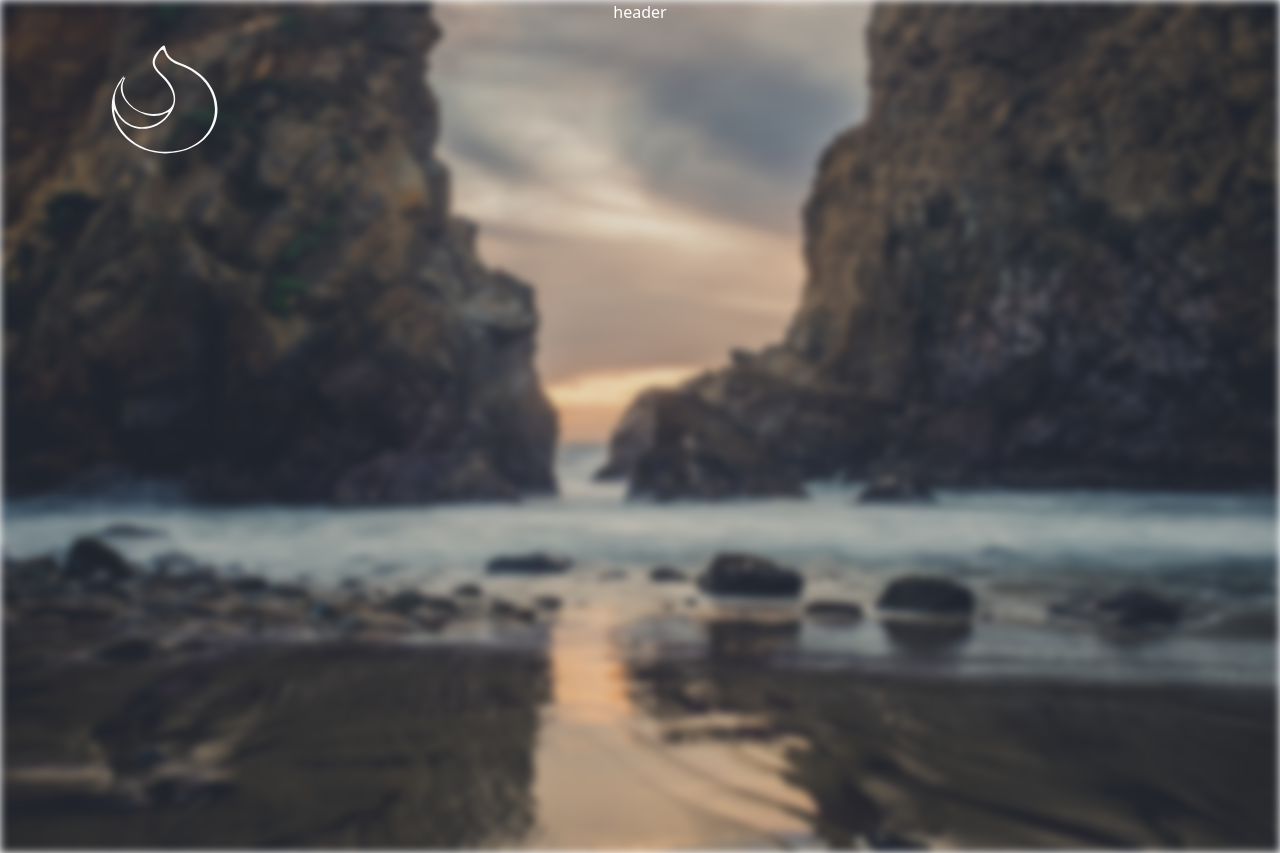
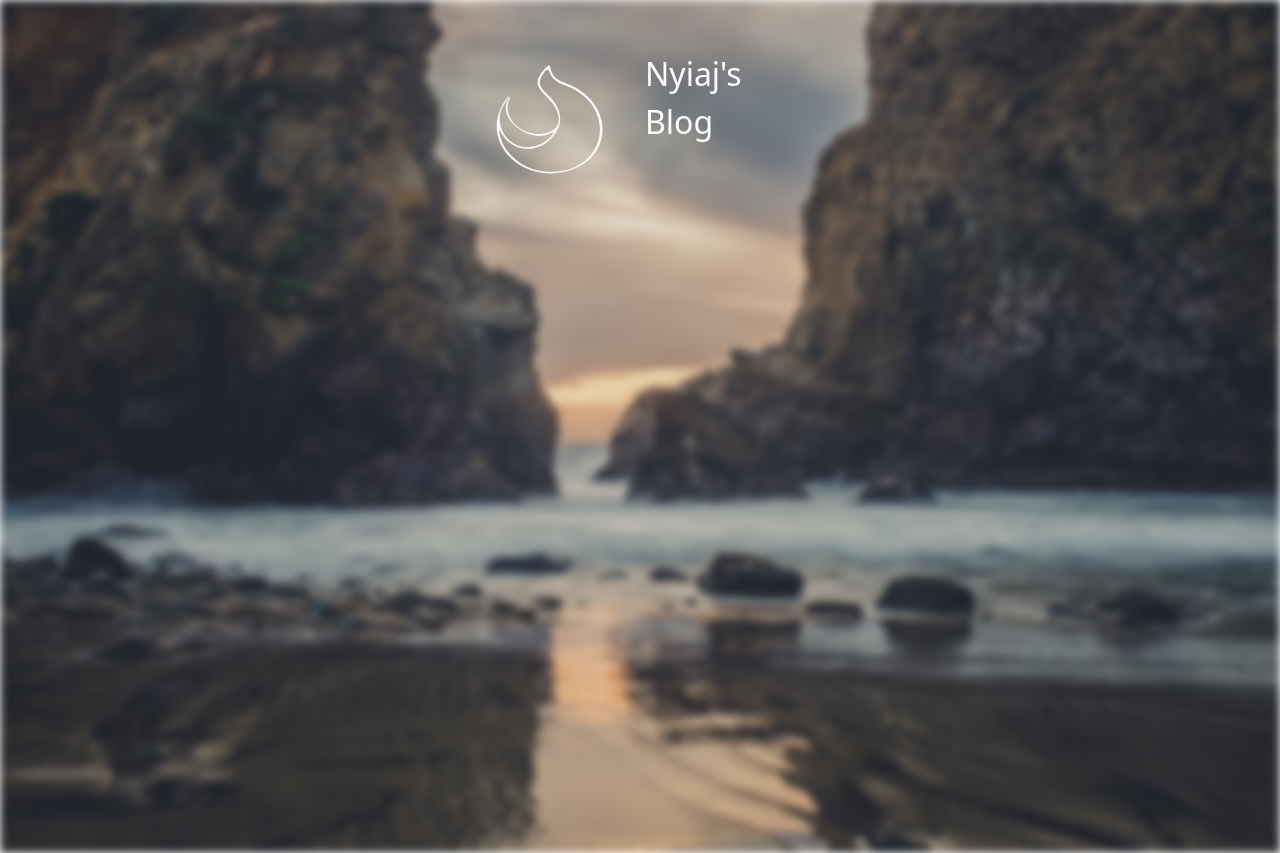
Before and after one commit to FreshMochi/NyiajsBlog, a Next.js app: page / in a window 1280 px wide. Built offline with nearby package versions, Linux system fonts and the light colour scheme.

Commit message:
added grid layout to hero content. added index content to env

```diff
--- a/pages/index.tsx
+++ b/pages/index.tsx
@@ -30,10 +30,15 @@ export default function Home() {
           src={jukkeIcon}
           alt="icon"/>
         </div>
-        <div className='' >
-          <h1>
-            header
-          </h1>
+        <div className={style.heroContent} >
+          <p>
+            Nyiaj's Blog
+          </p>
+        </div>
+      </div>
+      <div className={style.contentSec00}>
+        <div className={style.contentPrint}>
+          <p></p>
         </div>
       </div>
 
--- a/styles/globals.css
+++ b/styles/globals.css
@@ -11,8 +11,8 @@
 @media (prefers-color-scheme: dark) {
   :root {
     --foreground-rgb: 255, 255, 255;
-    --background-start-rgb: 200, 200, 200;
-    --background-end-rgb: 200, 200, 200;
+    --background-start-rgb: 255, 255, 255;
+    --background-end-rgb: 255, 255, 255;
   }
 }
 
@@ -24,5 +24,5 @@ body {
       rgb(var(--background-end-rgb))
     )
     rgb(var(--background-start-rgb));
-    overflow: hidden;
+    overflow-x: hidden;
 }
--- a/styles/index.module.css
+++ b/styles/index.module.css
@@ -10,18 +10,39 @@
             user-select: none;
 }
 
-.iconSVG {
-    height: 200px;
-    width: 200px;
-}
 
 .heroContainer{
     display: grid;
     justify-items: center;
     grid-template-columns: repeat(3, 1fr);
     gap: 10px;
-    grid-auto-rows: minmax(100px, auto);
-    height: 50vh;
+    grid-template-columns: repeat(4, 1fr);
+    height: 30vh;
+}
+
+.iconSVG {
+    grid-column: 1 / 3;
+    height: 140px;
+    width: 140px;
+    align-self: center;
+    justify-self: end;
+    margin-left: 40px;
+}
+
+.heroContent {
+    justify-self: start;
+    align-self: center;
+    grid-column: 3/4;
+    height: 140px;
+    width: 170px;
+}
+
+.heroContent p {
+    font-size: 32px;
+}
+
+.contentPrint{
+    color: black;
 }
 
 @media (min-width: 767px ) {
```
Also changed, not shown: 1 other file (tests, documents, lock files or other folders).
